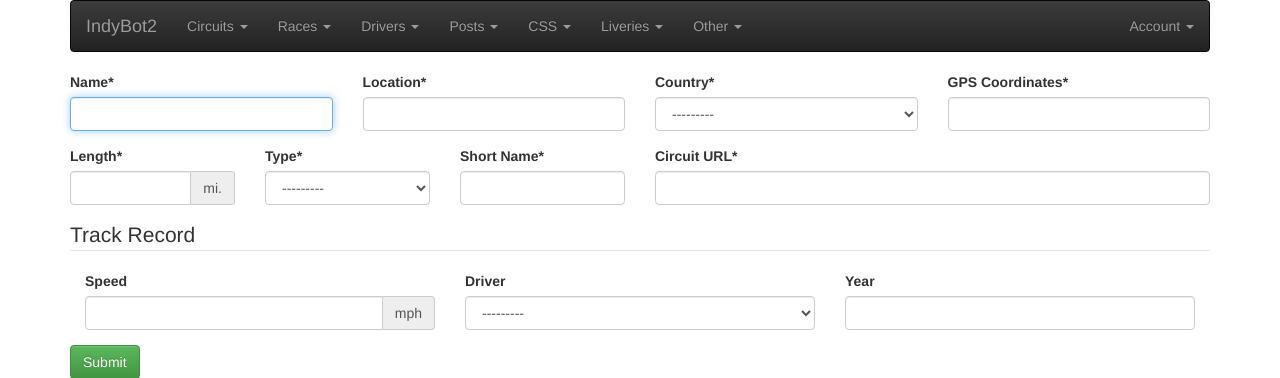
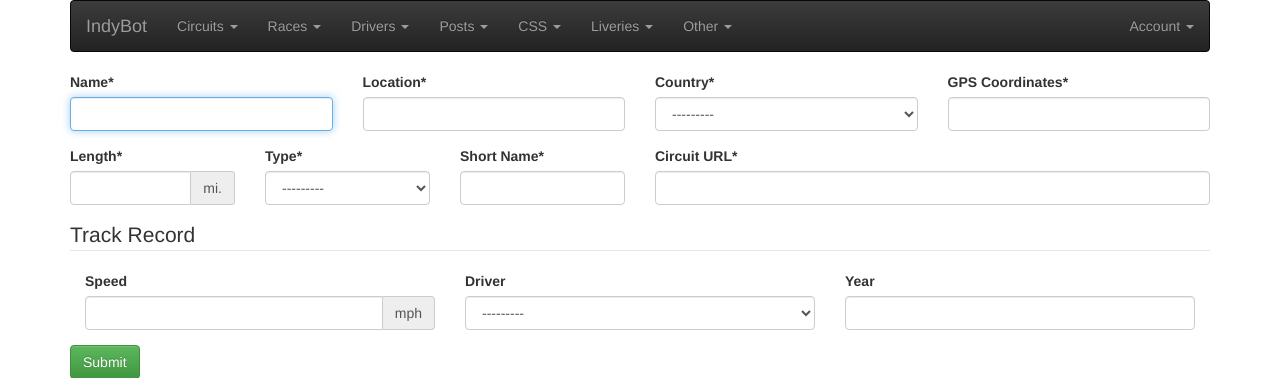
Before and after one commit to jestrella52/indybot, a Django app: page /circuit/create/ in a window 1280 px wide. Shown: the top 378 px of the page. Run offline with Django 3.2, Linux system fonts and the light colour scheme; a user stored in the database is signed in; tables that the repository leaves empty hold one stand-in row (values such as "Sample post"); some libraries are stand-ins or nearby versions.

Commit message:
Change nav title for dev instance

```diff
--- a/manager/templates/include/nav.html
+++ b/manager/templates/include/nav.html
@@ -1,6 +1,12 @@
 <nav class="navbar navbar-inverse">
     <div class="navbar-header">
-        <a href="/" class="navbar-brand">IndyBot2</a>
+        <a href="/" class="navbar-brand">
+            {% if request.get_host == "localhost:8080" %}
+                <font color="#FFFF00"><strong>DEV</strong></span>
+            {% else %}
+                IndyBot
+            {% endif %}
+        </a>
     </div>
     <ul class="nav navbar-nav">
         <li class="dropdown">
```
